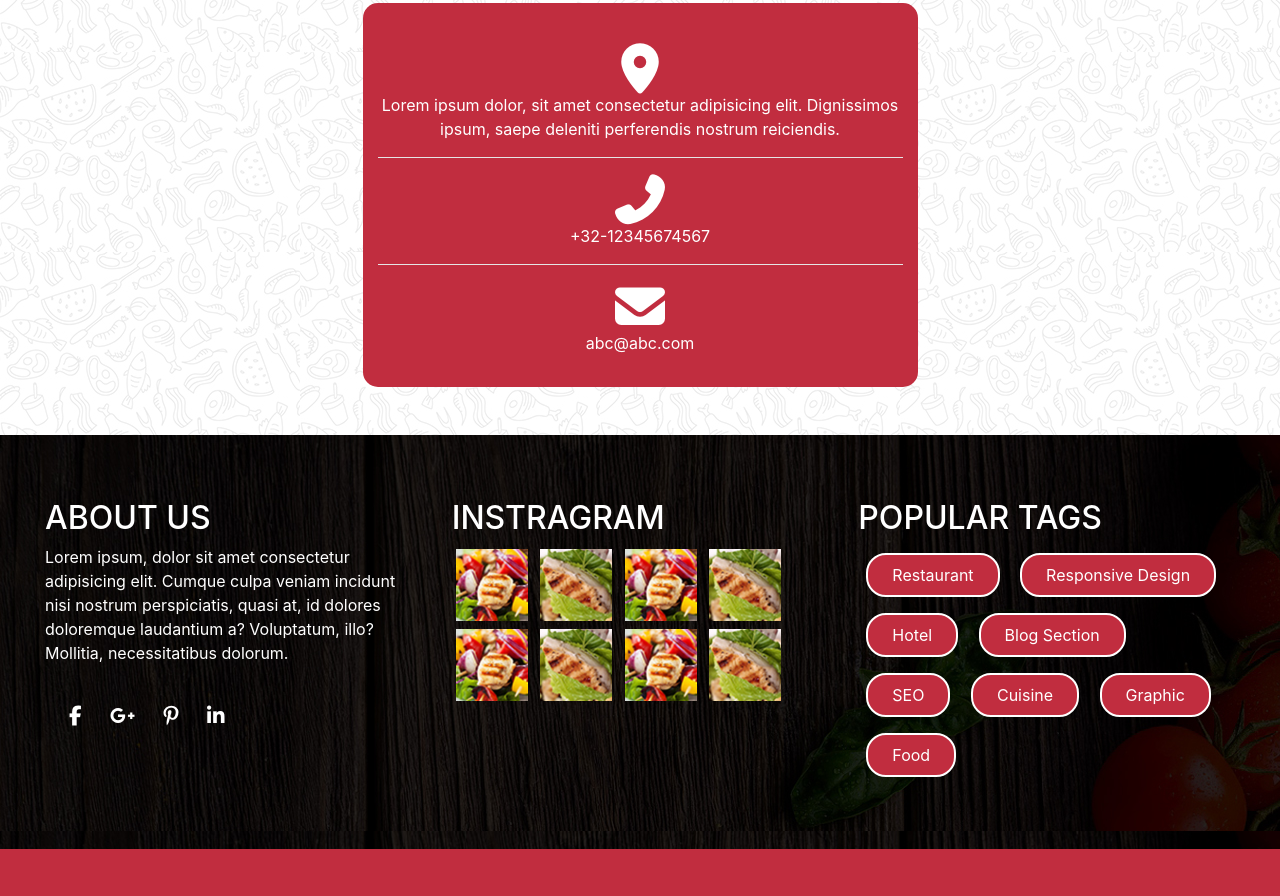
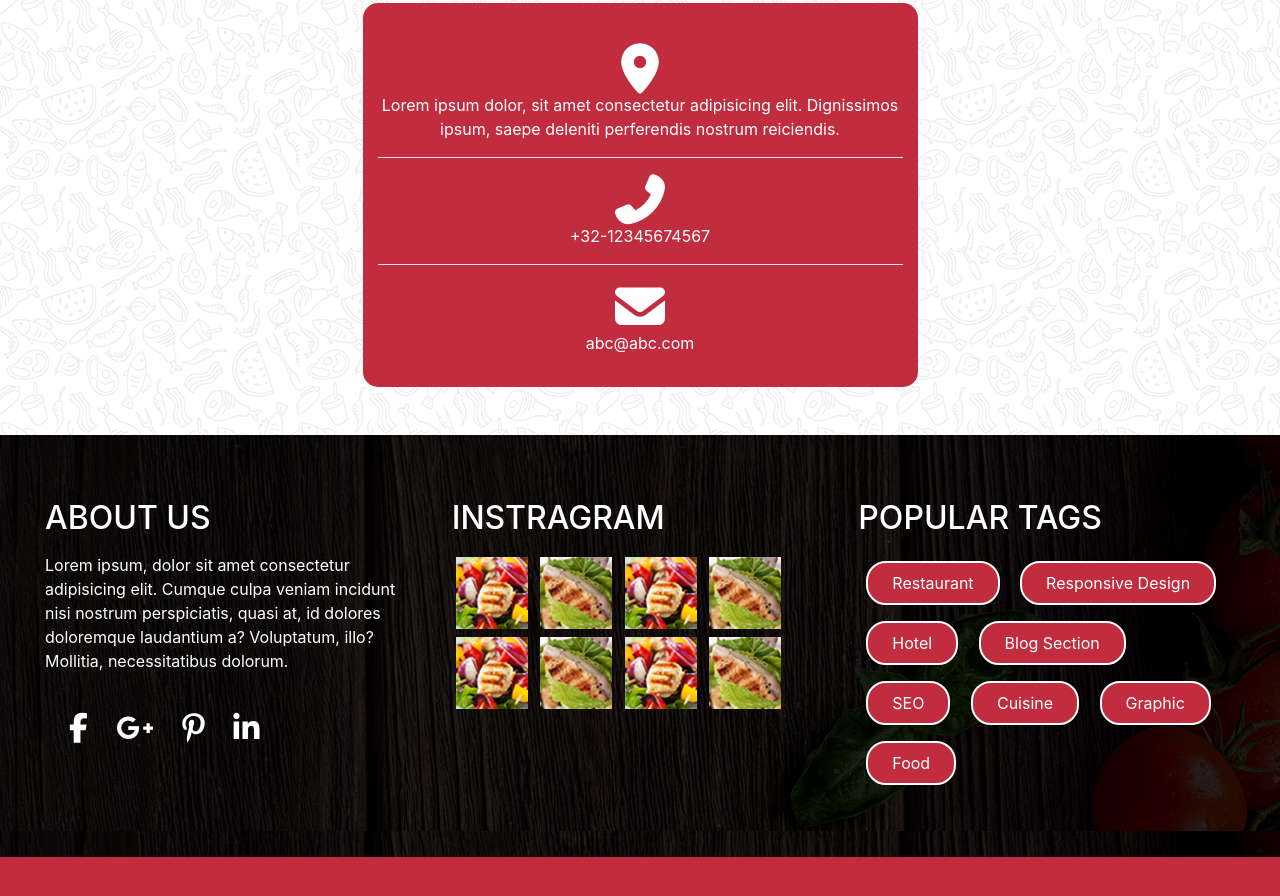
Before and after one commit to lilseb/coding_16_site_chef, a website: page index.html in a window 1280 px wide. Shown: the part 5348-6244 px from the top of the page. Drawn offline with nearby package versions, Linux system fonts and the light colour scheme; files whose address does not match are found by name.

Commit message:
footer fini ameliorer

```diff
--- a/index.html
+++ b/index.html
@@ -990,7 +990,7 @@
 
         <div class="option container-fluid d-flex py-3">
             <div class="about-us text-white py-5 col-4 text-left">
-                <h2>ABOUT US</h2>
+                <h2 class="pb-2">ABOUT US</h2>
                 <p>Lorem ipsum, dolor sit amet consectetur adipisicing elit. Cumque culpa veniam incidunt nisi nostrum
                     perspiciatis, quasi at, id dolores doloremque laudantium a? Voluptatum, illo? Mollitia,
                     necessitatibus dolorum.</p>
@@ -1003,7 +1003,7 @@
             </div>
 
             <div class="instagram text-white py-5 col-4">
-                <h2>INSTRAGRAM</h2>
+                <h2 class="pb-2">INSTRAGRAM</h2>
 
                 <img class="insta" src="./public/img/instragram_gallery_img1.jpg" alt="">
                 <img class="insta" src="./public/img/instragram_gallery_img2.jpg" alt="">
@@ -1017,7 +1017,7 @@
             </div>
 
             <div class="popular-tags text-white py-5 col-4">
-                <h2>POPULAR TAGS</h2>
+                <h2 class="pb-2">POPULAR TAGS</h2>
 
                 <button type="button" class="button-popular btn pl-4 pr-4 pt-2 pb-2 m-2 text-white">Restaurant</button>
                 <button type="button" class="button-popular btn pl-4 pr-4 pt-2 pb-2 m-2 text-white">Responsive Design</button>
--- a/src/scss/modules/_footer.scss
+++ b/src/scss/modules/_footer.scss
@@ -20,7 +20,7 @@ footer{
             .icons{
                 .fab{
                     color:white;
-                    font-size: 20px;
+                    font-size: 30px;
 
                 }
             }
```
Also changed, not shown: public/css/app.css.
